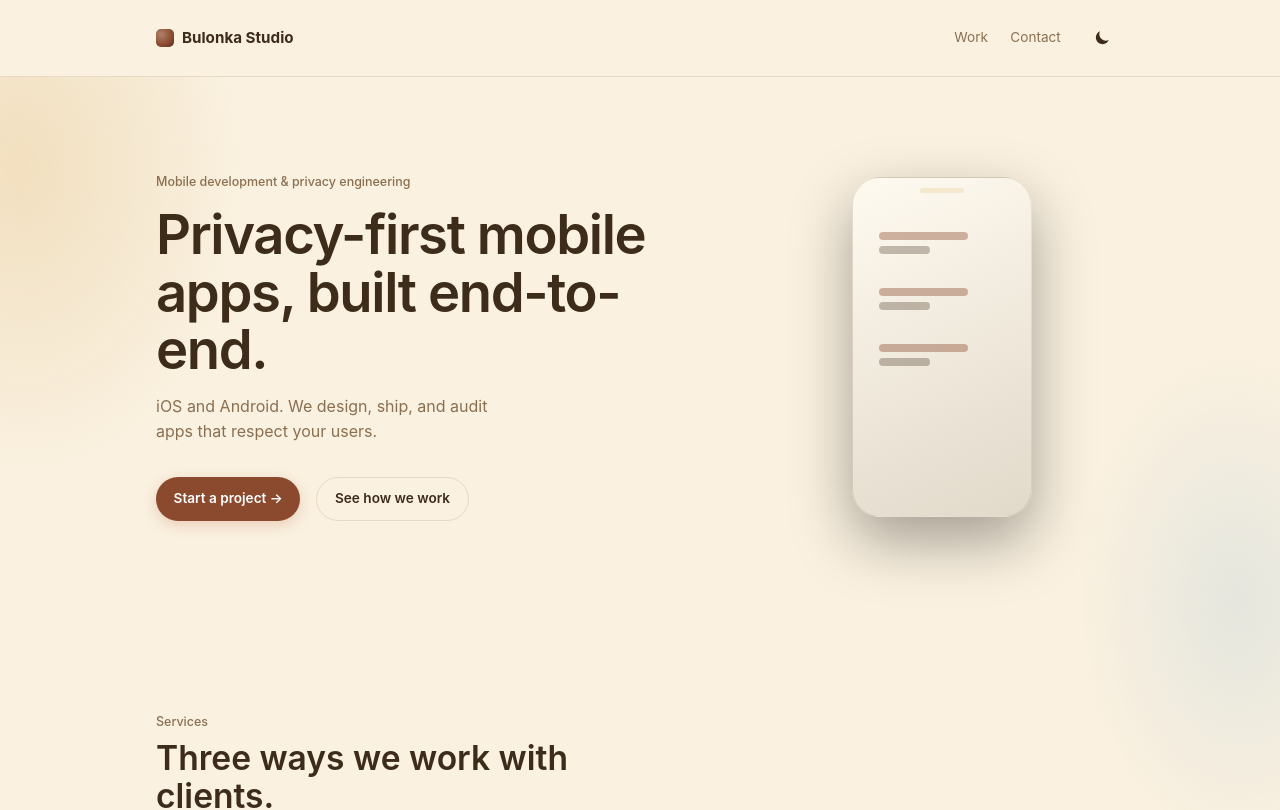
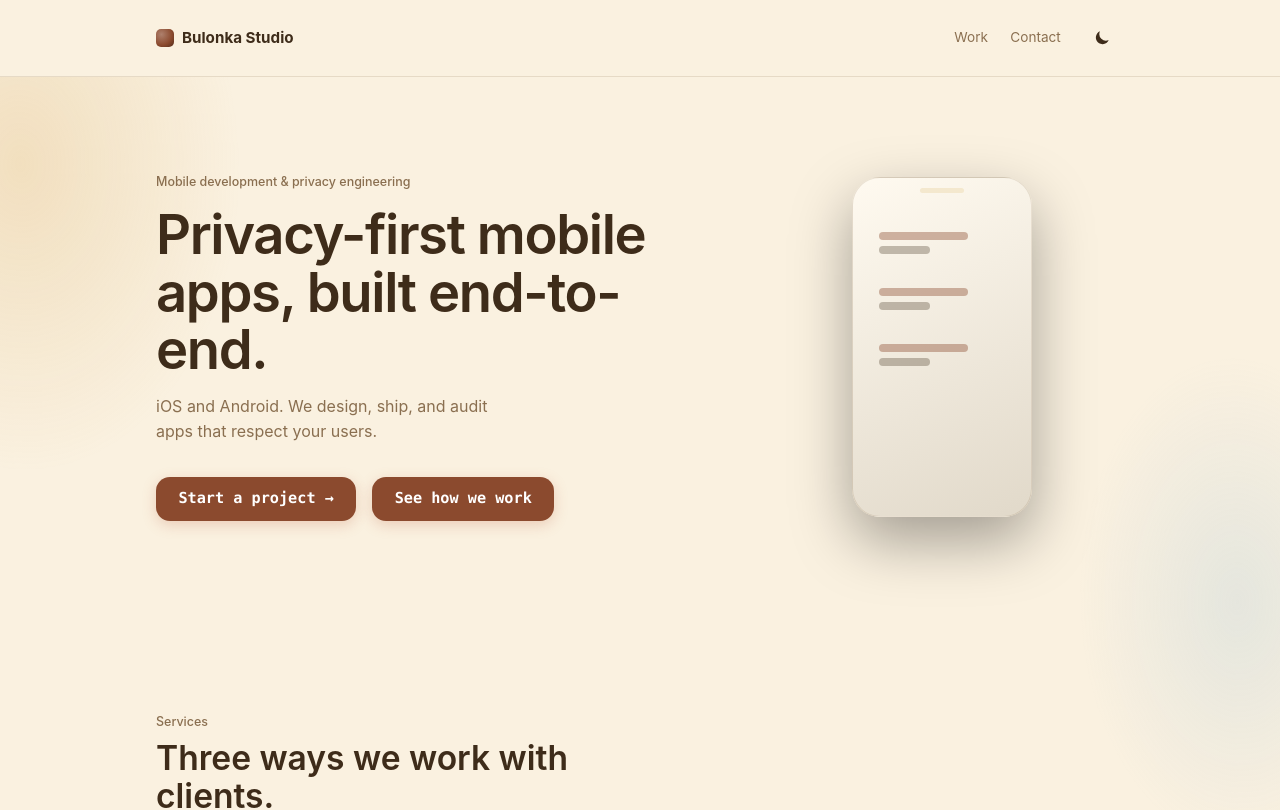
Before and after one commit to bulonka-studio/bulonka-studio.github.io, a Vue app: page / in a window 1280 px wide. Shown: the top 810 px of the page. Built offline with nearby package versions, Linux system fonts and the light colour scheme.

Commit message:
Restyle Button to bouncy mono variant with multi-state shadow

```diff
--- a/src/components/Button.vue
+++ b/src/components/Button.vue
@@ -1,16 +1,16 @@
 <script setup>
 defineProps({
-  variant: { type: String, default: 'primary', validator: v => ['primary', 'ghost', 'text'].includes(v) },
+  variant: { type: String, default: 'primary' },
   href: { type: String, default: null },
   type: { type: String, default: 'button' },
 });
 </script>
 
 <template>
-  <a v-if="href" :href="href" class="btn" :class="`btn--${variant}`">
+  <a v-if="href" :href="href" class="btn">
     <slot />
   </a>
-  <button v-else :type="type" class="btn" :class="`btn--${variant}`">
+  <button v-else :type="type" class="btn">
     <slot />
   </button>
 </template>
@@ -21,41 +21,23 @@ defineProps({
   align-items: center;
   justify-content: center;
   gap: var(--sp-2);
-  font-size: 0.85rem;
+  font-family: ui-monospace, 'SF Mono', Menlo, Consolas, monospace;
+  font-size: 0.95rem;
   font-weight: 600;
   line-height: 1;
   min-height: 44px;
-  padding: 0.7rem 1.1rem;
-  border-radius: var(--radius-pill);
-  cursor: pointer;
-  transition: background var(--motion-fast) var(--motion-ease),
-              color var(--motion-fast) var(--motion-ease),
-              transform var(--motion-fast) var(--motion-ease),
-              box-shadow var(--motion-fast) var(--motion-ease);
-  white-space: nowrap;
-}
-.btn:hover { transform: translateY(-1px); }
-.btn:active { transform: translateY(0); }
-
-.btn--primary {
+  padding: 0.85rem 1.4rem;
+  border-radius: var(--radius-card);
   background: var(--primary);
   color: var(--on-primary);
+  cursor: pointer;
+  white-space: nowrap;
   box-shadow: var(--shadow-fab);
+  transition: transform 220ms var(--motion-bounce), box-shadow var(--motion-fast) var(--motion-soft);
 }
-.btn--ghost {
-  background: transparent;
-  color: var(--on-surface);
-  border: 1px solid var(--outline);
+.btn:hover {
+  transform: translateY(-2px);
+  box-shadow: var(--shadow-fab-hover);
+  text-decoration: none;
 }
-.btn--ghost:hover { background: var(--surface-variant); }
-
-.btn--text {
-  background: transparent;
-  color: var(--primary);
-  padding: 0.4rem 0.2rem;
-  min-height: 0;
-  border-radius: 0;
-  border-bottom: 1px solid color-mix(in srgb, var(--primary) 40%, transparent);
-}
-.btn--text:hover { transform: none; border-bottom-color: var(--primary); }
 </style>
```
